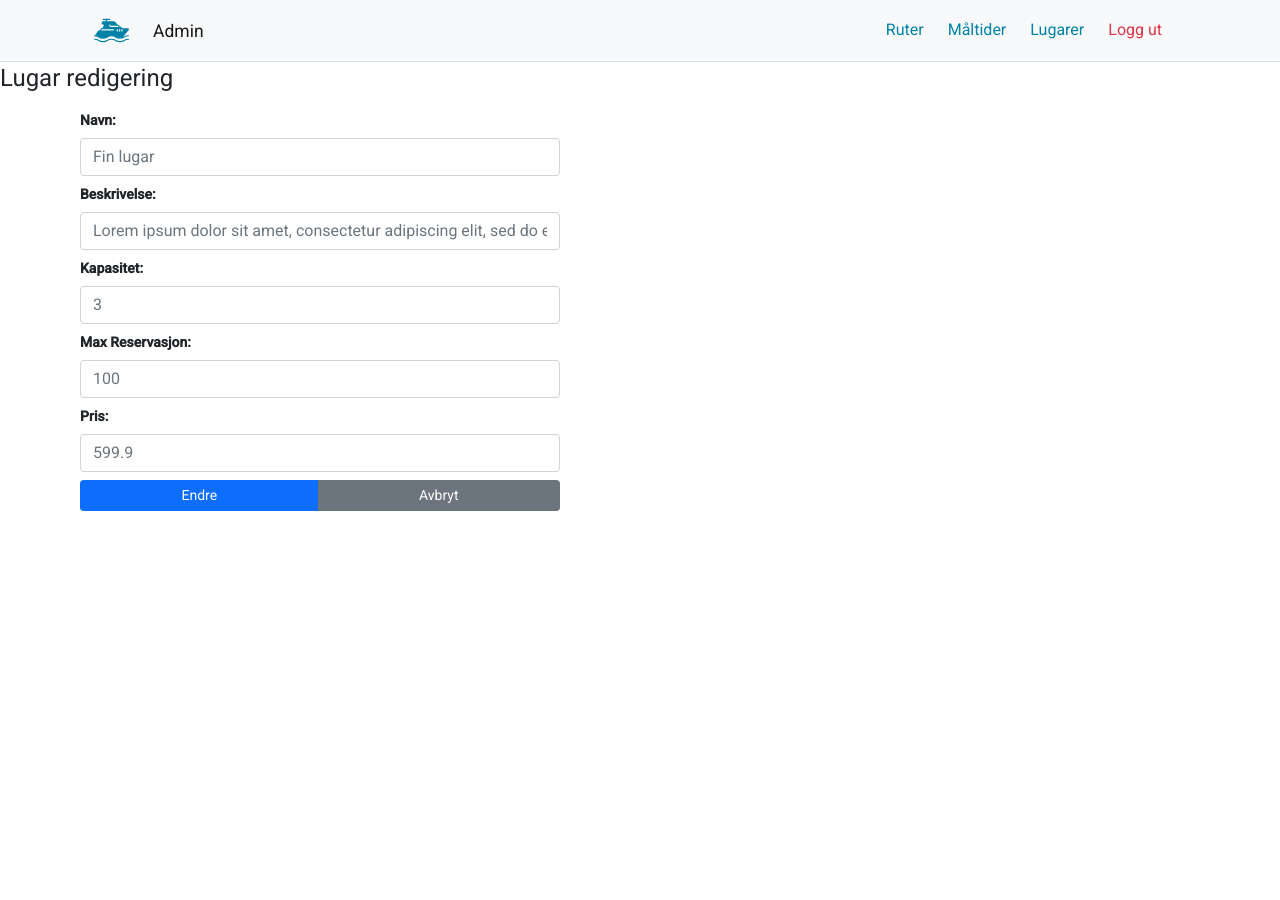
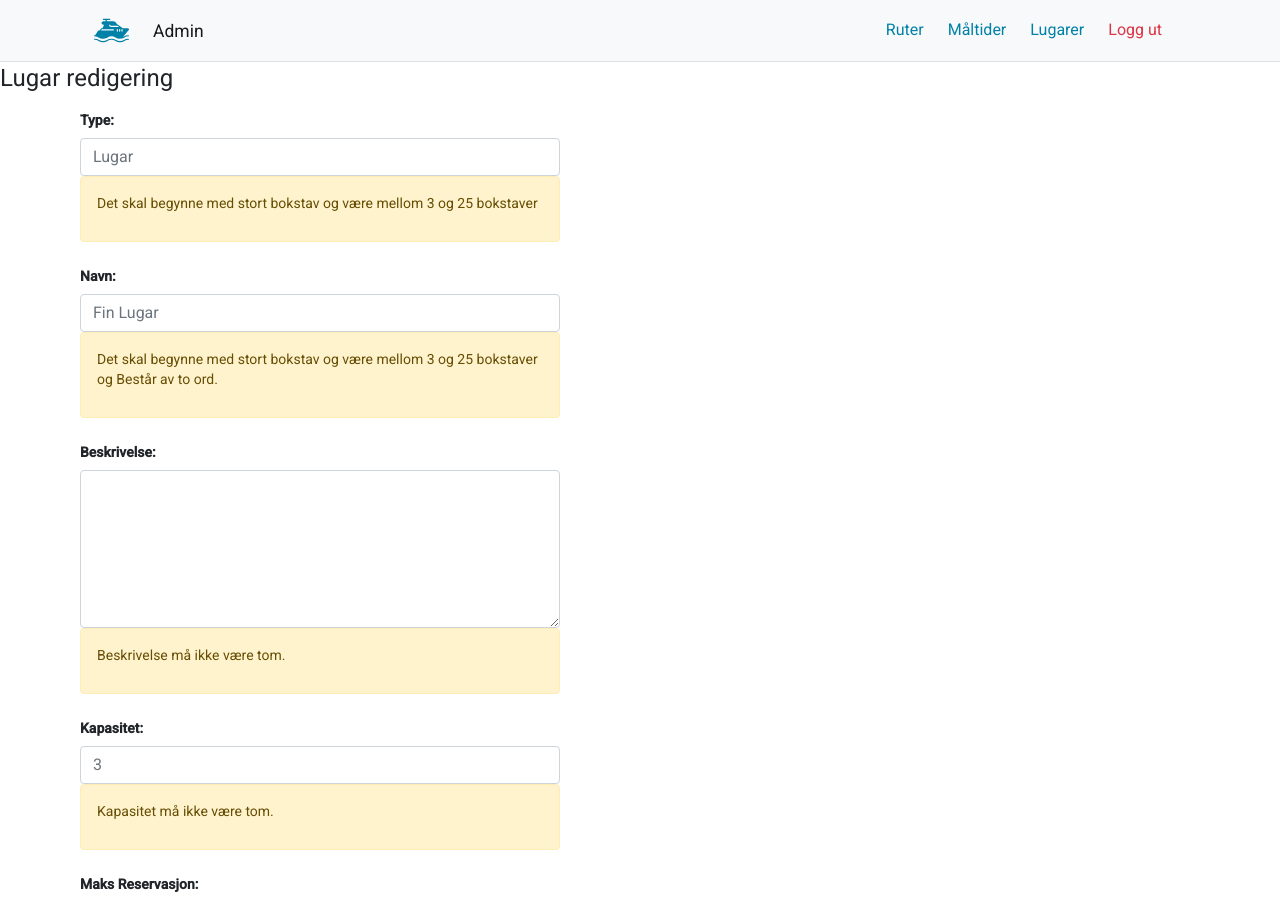
Before and after one commit to NimaAB/web-app-oppgave-2, an Angular app in the folder Web-app-oppgave-2/ClientApp/: page /api/lugar/opprett in a window 1280 px wide. Shown: the top 900 px of the page. Before the commit the page ends 800 px from the top, so only its background shows below. Built offline with nearby package versions, Linux system fonts and the light colour scheme.

Commit message:
Formene fungerer nå, neste er http

```diff
--- a/Web-app-oppgave-2/ClientApp/src/app/components/lugar-form/lugar-form.component.html
+++ b/Web-app-oppgave-2/ClientApp/src/app/components/lugar-form/lugar-form.component.html
@@ -1,32 +1,62 @@
 <div class="w-50 border-3 border-primary">
   <h1>Lugar redigering</h1>
-  <form class="d-flex flex-column justify-content-center align-items-center">
+  <form [formGroup]="form" (ngSubmit)="onSubmit()" class="d-flex flex-column justify-content-center align-items-center">
     <div class="w-75">
+      <label class="form-label fw-bolder">Type: </label>
+      <input formControlName="type" type="text" placeholder="Lugar" class="form-control">
+      <div class="alert alert-warning" role="alert" *ngIf="form.controls.type.invalid">
+        <p>Det skal begynne med stort bokstav og være mellom 3 og 25 bokstaver</p>
+      </div>
+    </div>
+    <div class="mt-2 w-75">
       <label class="form-label fw-bolder">Navn: </label>
-      <input type="text" placeholder="{{lugar.navn}}" class="form-control">
+      <input formControlName="navn" type="text" placeholder="Fin Lugar" class="form-control">
+      <div class="alert alert-warning" role="alert" *ngIf="form.controls.navn.invalid">
+        <p>Det skal begynne med stort bokstav og være mellom 3 og 25 bokstaver og Består av to ord.</p>
+      </div>
     </div>
     <div class="mt-2 w-75">
       <label class="form-label fw-bolder">Beskrivelse: </label>
-      <input type="text" placeholder="{{lugar.beskrivelse}}" class="form-control">
+      <textarea formControlName="beskrivelse" rows="6" cols="6" class="form-control">
+        Lorem ipsum dolor sit amet, consectetur adipiscing elit,
+        sed do eiusmod tempor incididunt ut labore
+        et dolore magna aliqua. Aliquet enim tortor at auctor.
+        Lectus nulla at volutpat diam ut venenatis.
+        Aliquet bibendum enim facilisis gravida
+        neque convallis a. Nulla facilisi cras fermentum
+        odio eu.
+      </textarea>
+      <div class="alert alert-warning" role="alert" *ngIf="form.controls.beskrivelse.invalid">
+        <p>Beskrivelse må ikke være tom.</p>
+      </div>
     </div>
     <div class="mt-2 w-75">
       <label class="form-label fw-bolder">Kapasitet: </label>
-      <input type="number" placeholder="{{lugar.kapasistet}}" class="form-control">
+      <input formControlName="kapasitet" type="number" placeholder="3" class="form-control">
+      <div class="alert alert-warning" role="alert" *ngIf="form.controls.kapasitet.invalid">
+        <p>Kapasitet må ikke være tom.</p>
+      </div>
     </div>
     <div class="mt-2 w-75">
-      <label class="form-label fw-bolder">Max Reservasjon: </label>
-      <input type="number" placeholder="{{lugar.maxReservasjon}}" class="form-control">
+      <label class="form-label fw-bolder">Maks Reservasjon: </label>
+      <input formControlName="maxReservasjon" type="number" placeholder="100" class="form-control">
+      <div class="alert alert-warning" role="alert" *ngIf="form.controls.maxReservasjon.invalid">
+        <p>Maks reservasjon må ikke være tom.</p>
+      </div>
     </div>
     <div class="mt-2 w-75">
       <label class="form-label fw-bolder">Pris: </label>
-      <input type="number" placeholder="{{lugar.pris}}" class="form-control">
+      <input formControlName="pris" type="number" placeholder="999.90" class="form-control">
+      <div class="alert alert-warning" role="alert" *ngIf="form.controls.pris.invalid">
+        <p>pris må være større en null</p>
+      </div>
     </div>
     <!--<div class="mt-2 w-75">
       <label for="bilde" class="form-label fw-bolder">Bilde: </label>
       <input type="file" placeholder="{{rute.bilde}}" id="bilde" class="form-control" alt="Et bilde" accept=".jpeg, .jpg, .png">
     </div>-->
     <div class="mt-2 w-75 btn-group">
-      <input type="submit" value="Endre" class="btn btn-sm btn-primary">
+      <input type="submit" value="Lagre" class="btn btn-sm btn-primary">
       <input type="submit" (click)="gaaTilbake()" value="Avbryt" class="btn btn-sm btn-secondary">
     </div>
   </form>
--- a/Web-app-oppgave-2/ClientApp/src/app/components/lugar-form/lugar-form.component.ts
+++ b/Web-app-oppgave-2/ClientApp/src/app/components/lugar-form/lugar-form.component.ts
@@ -1,6 +1,7 @@
 import { Component, OnInit } from '@angular/core';
 import { Location } from '@angular/common';
 import { Lugar } from 'src/models/lugar';
+import {FormControl, FormGroup, Validators } from '@angular/forms';
 
 @Component({
   selector: 'app-lugar-form',
@@ -8,27 +9,34 @@ import { Lugar } from 'src/models/lugar';
   styleUrls: ['./lugar-form.component.css']
 })
 export class LugarFormComponent implements OnInit {
-  lugar:Lugar;
+  form:FormGroup = new FormGroup({
+    type: new FormControl(
+      null,
+      Validators.compose([Validators.required,Validators.pattern("[A-ZÆØÅ][a-zæøå ]{2,25}")])
+    ),
+    navn: new FormControl(
+      null,
+      Validators.compose([Validators.required,Validators.pattern("[A-ZÆØÅ][a-zæøå]{2,25} [A-ZÆØÅ][a-zæøå]{2,25}")])
+    ),
+    beskrivelse: new FormControl(
+      null,
+      Validators.required
+    ),
+    kapasitet: new FormControl(null, Validators.required),
+    maxReservasjon: new FormControl(null,Validators.required),
+    pris: new FormControl(null,Validators.required),
+    //bilde: new FormControl()
+  });
   constructor(private location:Location) {
-    this.lugar = {
-      id: 1,
-      type: "Rom",
-      navn: "Fin lugar",
-      bilde: "../../assets/kiel.jpg",
-      beskrivelse: "Lorem ipsum dolor sit amet, consectetur adipiscing elit," +
-        " sed do eiusmod tempor incididunt ut labore " +
-        "et dolore magna aliqua. Ut enim ad minim veniam, " +
-        "quis nostrud exercitation ullamco laboris nisi ut" +
-        " aliquip ex ea commodo consequat. Duis aute irure dolor " +
-        "in reprehenderit in voluptate velit esse cillum dolore eu fugiat" +
-        " nulla pariatur. Excepteur sint occaecat cupidatat non proident, sunt in " +
-        "culpa qui officia deserunt mollit anim id est laborum.",
-      kapasistet: 3,
-      maxReservasjon: 100,
-      pris: 599.90
-    };
+
   }
   ngOnInit(): void {}
+
+  onSubmit(){
+    if(this.form.valid){
+      console.log(this.form.value)
+    }
+  }
 
   gaaTilbake() {
     this.location.back();
--- a/Web-app-oppgave-2/ClientApp/src/app/components/maaltid-form/maaltid-form.component.html
+++ b/Web-app-oppgave-2/ClientApp/src/app/components/maaltid-form/maaltid-form.component.html
@@ -1,24 +1,36 @@
 <div class="w-50 border-3 border-primary">
   <h1>rute redigering</h1>
-  <form class="d-flex flex-column justify-content-center align-items-center">
+  <form [formGroup]="form" (ngSubmit)="onSubmit()" class="d-flex flex-column justify-content-center align-items-center">
     <div class="w-75">
       <label class="form-label fw-bolder">Navn: </label>
-      <input type="text" placeholder="{{maaltid.navn}}" class="form-control">
+      <input formControlName="navn" type="text" placeholder="Frokost" class="form-control">
+      <div class="alert alert-warning" role="alert" *ngIf="form.controls.navn.invalid">
+        <p>Navnet må begynne med stort bokstav.</p>
+      </div>
     </div>
     <div class="mt-2 w-75">
       <label class="form-label fw-bolder">Beskrivelse: </label>
-      <input type="text" placeholder="{{maaltid.beskrivelse}}" class="form-control">
+      <textarea  formControlName="beskrivelse" rows="6" cols="5" class="form-control">
+         Lorem ipsum dolor sit amet, consectetur adipiscing elit,
+        sed do eiusmod tempor incididunt ut labore.
+      </textarea>
+      <div class="alert alert-warning" role="alert" *ngIf="form.controls.beskrivelse.invalid">
+        <p>Beskrivelse må ikke være tom.</p>
+      </div>
     </div>
     <div class="mt-2 w-75">
       <label class="form-label fw-bolder">Pris: </label>
-      <input type="number" placeholder="{{maaltid.pris}}" class="form-control">
+      <input formControlName="pris" type="number" placeholder="299.90" class="form-control">
+      <div class="alert alert-warning" role="alert" *ngIf="form.controls.pris.invalid">
+        <p>pris må være større en null</p>
+      </div>
     </div>
     <!--<div class="mt-2 w-75">
       <label for="bilde" class="form-label fw-bolder">Bilde: </label>
       <input type="file" placeholder="{{rute.bilde}}" id="bilde" class="form-control" alt="Et bilde" accept=".jpeg, .jpg, .png">
     </div>-->
     <div class="mt-2 w-75 btn-group">
-      <input type="submit" value="Endre" class="btn btn-sm btn-primary">
+      <input type="submit" value="Lagre" class="btn btn-sm btn-primary">
       <input type="submit" (click)="gaaTilbake()" value="Avbryt" class="btn btn-sm btn-secondary">
     </div>
   </form>
--- a/Web-app-oppgave-2/ClientApp/src/app/components/maaltid-form/maaltid-form.component.ts
+++ b/Web-app-oppgave-2/ClientApp/src/app/components/maaltid-form/maaltid-form.component.ts
@@ -1,6 +1,7 @@
 import { Component, OnInit } from '@angular/core';
 import { Location } from '@angular/common';
 import {Maaltid} from "../../../models/maaltid";
+import {FormControl, FormGroup, Validators } from '@angular/forms';
 
 @Component({
   selector: 'app-maaltid-form',
@@ -8,25 +9,34 @@ import {Maaltid} from "../../../models/maaltid";
   styleUrls: ['./maaltid-form.component.css']
 })
 export class MaaltidFormComponent implements OnInit {
-  maaltid:Maaltid;
+  form = new FormGroup({
+    navn: new FormControl(
+      null,
+      Validators.compose([Validators.required,Validators.pattern("[A-ZÆØÅ][a-zæøå]{2,25}")])
+    ),
+    beskrivelse: new FormControl(
+      null,
+      Validators.required
+    ),
+    pris: new FormControl(
+      null,
+      Validators.required
+    ),
+    //bilde: new FormControl()
+  });
+
   constructor(private location:Location) {
-    this.maaltid = {
-      id:1,
-      navn: "Frokost",
-      beskrivelse:"Lorem ipsum dolor sit amet, consectetur adipiscing elit," +
-        " sed do eiusmod tempor incididunt ut labore " +
-        "et dolore magna aliqua. Ut enim ad minim veniam, " +
-        "quis nostrud exercitation ullamco laboris nisi ut" +
-        " aliquip ex ea commodo consequat. Duis aute irure dolor " +
-        "in reprehenderit in voluptate velit esse cillum dolore eu fugiat" +
-        " nulla pariatur. Excepteur sint occaecat cupidatat non proident, sunt in " +
-        "culpa qui officia deserunt mollit anim id est laborum.",
-      bilde: "../../assets/kiel.jpg",
-      pris: 199.90
-    };
+
   }
 
+
   ngOnInit(): void {
+  }
+
+  onSubmit(){
+    if(this.form.valid){
+      console.log(this.form.value)
+    }
   }
 
   gaaTilbake() {
--- a/Web-app-oppgave-2/ClientApp/src/app/components/rute-card/rute-card.component.html
+++ b/Web-app-oppgave-2/ClientApp/src/app/components/rute-card/rute-card.component.html
@@ -1,9 +1,9 @@
 
 <div class="shadow">
-  <img src="{{ rute.bilde }}" class="shadow-sm img-fluid" alt="bilde av {{rute.tur}}">
+  <img src="{{ rute.bilde }}" class="shadow-sm img-fluid" alt="bilde av {{rute.til}}">
 
   <div class="text-center py-3">
-    <p class="text-theme fs-5">{{ rute.tur }}</p>
+    <p class="text-theme fs-5">{{ rute.fra }} - {{ rute.til }} </p>
     <p class="m-0">{{ rute.pris }} Kr</p>
   </div>
 
--- a/Web-app-oppgave-2/ClientApp/src/app/components/rute-form/rute-form.component.html
+++ b/Web-app-oppgave-2/ClientApp/src/app/components/rute-form/rute-form.component.html
@@ -6,21 +6,21 @@
       <label class="form-label fw-bolder">Fra: </label>
       <input formControlName="fra" type="text" placeholder="Oslo" class="form-control">
       <div class="alert alert-warning" role="alert" *ngIf="form.controls.fra.invalid">
-        <p>You should check in on some of those fields below.</p>
+        <p>Navnet må begynne med stort bokstav.</p>
       </div>
     </div>
     <div class="form-group mt-2 w-75">
       <label class="form-label fw-bolder">Til: </label>
       <input formControlName="til" type="text" placeholder="Kiel" class="form-control">
       <div class="alert alert-warning" role="alert" *ngIf="form.controls.til.invalid">
-        <p>You should check in on some of those fields below.</p>
+        <p>navnet må begynne med stort bokstav.</p>
       </div>
     </div>
     <div class="form-group mt-2 w-75">
       <label class="form-label fw-bolder">Pris: </label>
       <input formControlName="pris" type="number" placeholder="990.90" class="form-control">
       <div class="alert alert-warning" role="alert" *ngIf="form.controls.pris.invalid">
-        <p>You should check in on some of those fields below.</p>
+        <p>pris må være større en null</p>
       </div>
     </div>
     <!--<div class="form-group mt-2 w-75">
--- a/Web-app-oppgave-2/ClientApp/src/index.html
+++ b/Web-app-oppgave-2/ClientApp/src/index.html
@@ -5,7 +5,7 @@
   <title>ClientApp</title>
   <base href="/">
   <meta name="viewport" content="width=device-width, initial-scale=1">
-  <link rel="icon" type="image/x-icon" href="favicon.ico">
+  <link rel="icon" type="image/x-icon" href="./assets/logo.svg">
   <link rel="preconnect" href="https://fonts.gstatic.com">
   <link href="https://fonts.googleapis.com/css2?family=Roboto:wght@300;400;500&display=swap" rel="stylesheet">
   <link href="https://fonts.googleapis.com/icon?family=Material+Icons" rel="stylesheet">
--- a/Web-app-oppgave-2/ClientApp/src/models/rute.ts
+++ b/Web-app-oppgave-2/ClientApp/src/models/rute.ts
@@ -1,6 +1,7 @@
 export class Rute{
   constructor(
-    public tur:string,
+    public fra:string,
+    public til:string,
     public pris:number,
     public bilde?:any,
     public id?:number
```
Also changed, not shown: Web-app-oppgave-2/ClientApp/src/app/components/ruter/ruter.component.ts (+6 -3 lines).
